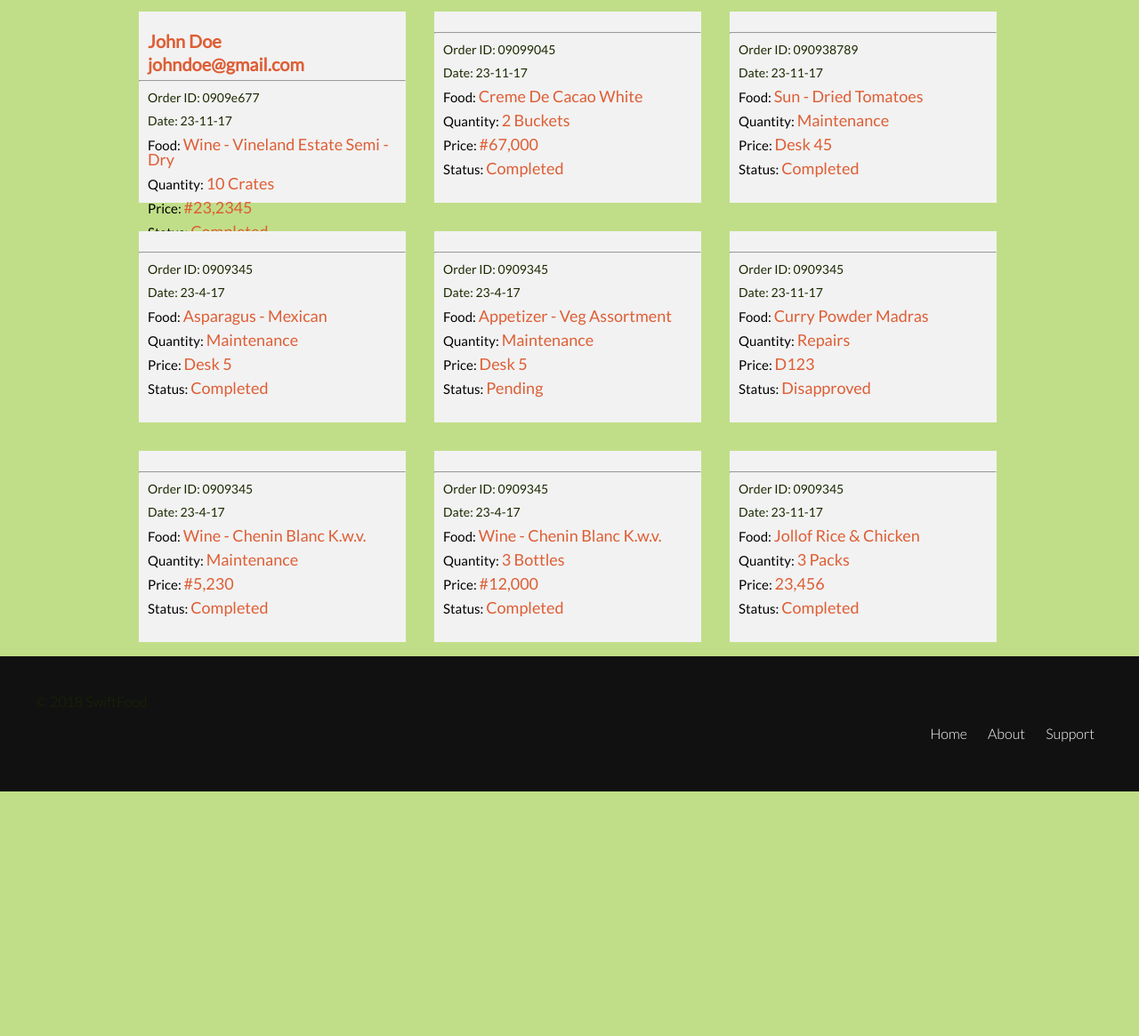
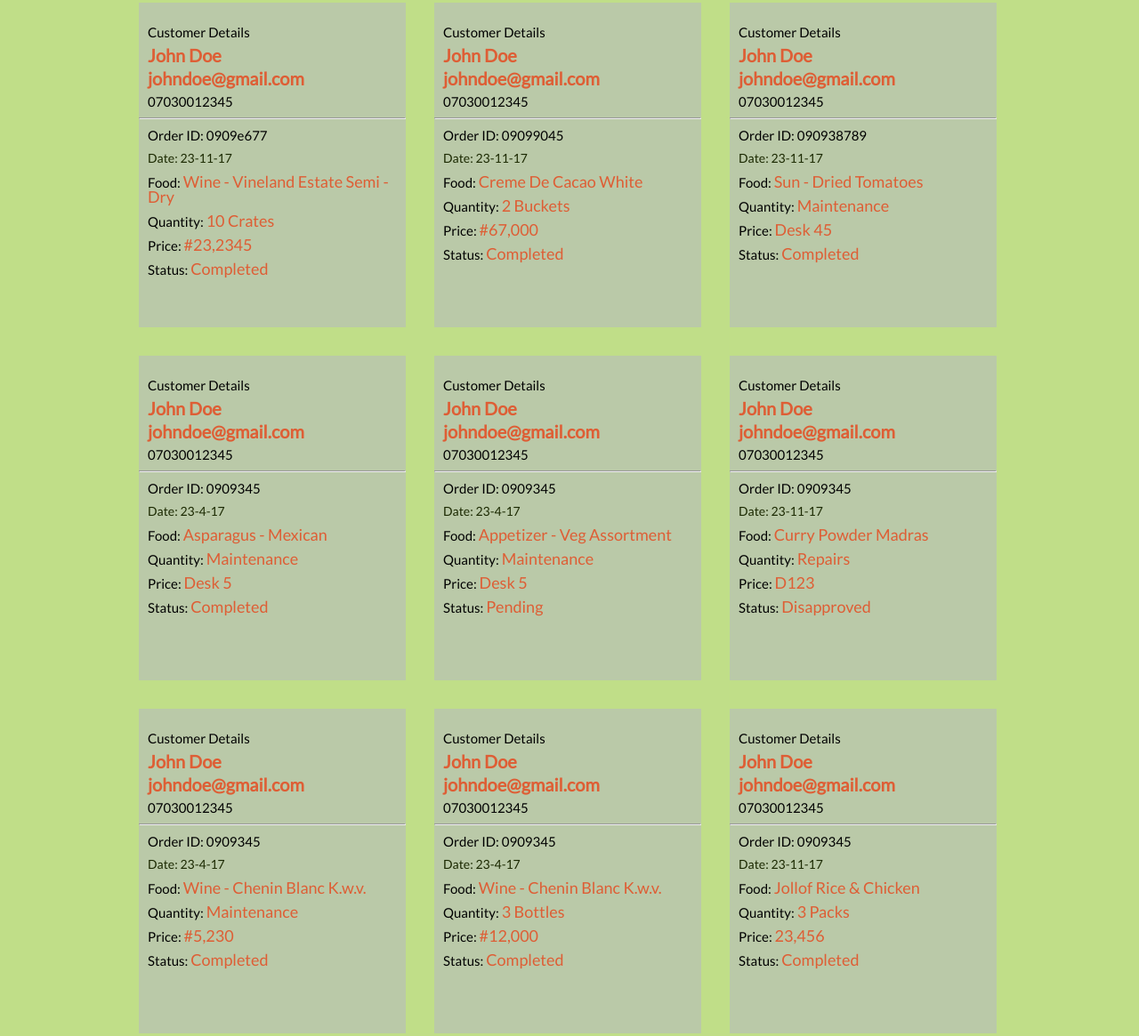
Before and after one commit to Anuoluwa/FirstForFood, a website: page UI/adminpage.html in a window 1280 px wide. Shown: the part 183-1348 px from the top of the page at 89% size. Before the commit the page ends 1073 px from the top, so only its background shows below. Drawn offline with Linux system fonts and the light colour scheme.

Commit message:
[Feature 160485832] Create admin page with cards, for customer and order details

```diff
--- a/UI/adminpage.html
+++ b/UI/adminpage.html
@@ -6,8 +6,7 @@
     <meta http-equiv="X-UA-Compatible" content="IE=edge">
     <title>Maintenance Tracker App </title>
     <meta name="viewport" content="width=device-width, initial-scale=1">
-    <link rel="stylesheet" type="text/css" media="screen" href="assets/stylesheets/main.css" />
-    <link rel="stylesheet" type="text/css" media="screen" href="assets/css/userpage.css" />
+    <link rel="stylesheet" type="text/css" media="screen" href="assets/css/adminpage.css" />
     <link rel="stylesheet" href="http://fonts.googleapis.com/css?family=Lato:100,300,400">
     <link rel="stylesheet" href="https://use.fontawesome.com/releases/v5.2.0/css/all.css" integrity="sha384-hWVjflwFxL6sNzntih27bfxkr27PmbbK/iSvJ+a4+0owXq79v+lsFkW54bOGbiDQ"
         crossorigin="anonymous">
@@ -42,10 +41,12 @@
     <div class="wrapper main">
         <section class="admin-details-card">
             <div class="details-boxlink">
+                <p>Customer Details</p>
                 <h4>John Doe</h4>
                 <h4>johndoe@gmail.com</h4>
+                <p>07030012345</p>
                 <hr>
-                <h6>Order ID: 0909e677</h6>
+                <p>Order ID: 0909e677</p>
                 <h6>Date: 23-11-17</h6>
                 <p>Food: <small>Wine - Vineland Estate Semi - Dry</small></p>
                 <p>Quantity: <small>10 Crates</small></p>
@@ -54,8 +55,12 @@
             </div>
 
             <div class="details-boxlink">
+                <p>Customer Details</p>
+                <h4>John Doe</h4>
+                <h4>johndoe@gmail.com</h4>
+                <p>07030012345</p>
                 <hr>
-                <h6>Order ID: 09099045</h6>
+                <p>Order ID: 09099045</p>
                 <h6>Date: 23-11-17</h6>
                 <p>Food: <small>Creme De Cacao White</small></p>
                 <p>Quantity: <small>2 Buckets</small></p>
@@ -63,8 +68,12 @@
                 <p>Status: <small class="success">Completed</small></p>
             </div>
             <div class="details-boxlink">
+                <p>Customer Details</p>
+                <h4>John Doe</h4>
+                <h4>johndoe@gmail.com</h4>
+                <p>07030012345</p>
                 <hr>
-                <h6>Order ID: 090938789</h6>
+                <p>Order ID: 090938789</p>
                 <h6>Date: 23-11-17</h6>
                 <p>Food: <small>Sun - Dried Tomatoes</small></p>
                 <p>Quantity: <small>Maintenance</small></p>
@@ -73,8 +82,12 @@
             </div>
 
             <div class="details-boxlink">
+                <p>Customer Details</p>
+                <h4>John Doe</h4>
+                <h4>johndoe@gmail.com</h4>
+                <p>07030012345</p>
                 <hr>
-                <h6>Order ID: 0909345</h6>
+                <p>Order ID: 0909345</p>
                 <h6>Date: 23-4-17</h6>
                 <p>Food: <small>Asparagus - Mexican</small></p>
                 <p>Quantity: <small>Maintenance</small></p>
@@ -83,8 +96,12 @@
             </div>
 
             <div class="details-boxlink">
+                <p>Customer Details</p>
+                <h4>John Doe</h4>
+                <h4>johndoe@gmail.com</h4>
+                <p>07030012345</p>
                 <hr>
-                <h6>Order ID: 0909345</h6>
+                <p>Order ID: 0909345</p>
                 <h6>Date: 23-4-17</h6>
                 <p>Food: <small>Appetizer - Veg Assortment</small></p>
                 <p>Quantity: <small>Maintenance</small></p>
@@ -92,8 +109,12 @@
                 <p>Status: <small class="success">Pending</small></p>
             </div>
             <div class="details-boxlink">
+                <p>Customer Details</p>
+                <h4>John Doe</h4>
+                <h4>johndoe@gmail.com</h4>
+                <p>07030012345</p>
                 <hr>
-                <h6>Order ID: 0909345</h6>
+                <p>Order ID: 0909345</p>
                 <h6>Date: 23-11-17</h6>
                 <p>Food: <small>Curry Powder Madras</small></p>
                 <p>Quantity: <small>Repairs</small></p>
@@ -102,8 +123,12 @@
             </div>
 
             <div class="details-boxlink">
+                <p>Customer Details</p>
+                <h4>John Doe</h4>
+                <h4>johndoe@gmail.com</h4>
+                <p>07030012345</p>
                 <hr>
-                <h6>Order ID: 0909345</h6>
+                <p>Order ID: 0909345</p>
                 <h6>Date: 23-4-17</h6>
                 <p>Food: <small>Wine - Chenin Blanc K.w.v.</small></p>
                 <p>Quantity: <small>Maintenance</small></p>
@@ -112,8 +137,12 @@
             </div>
 
             <div class="details-boxlink">
+                <p>Customer Details</p>
+                <h4>John Doe</h4>
+                <h4>johndoe@gmail.com</h4>
+                <p>07030012345</p>
                 <hr>
-                <h6>Order ID: 0909345</h6>
+                <p>Order ID: 0909345</p>
                 <h6>Date: 23-4-17</h6>
                 <p>Food: <small>Wine - Chenin Blanc K.w.v.</small></p>
                 <p>Quantity: <small>3 Bottles</small></p>
@@ -121,8 +150,12 @@
                 <p>Status: <small class="success">Completed</small></p>
             </div>
             <div class="details-boxlink">
+                <p>Customer Details</p>
+                <h4>John Doe</h4>
+                <h4>johndoe@gmail.com</h4>
+                <p>07030012345</p>
                 <hr>
-                <h6>Order ID: 0909345</h6>
+                <p>Order ID: 0909345</p>
                 <h6>Date: 23-11-17</h6>
                 <p>Food: <small>Jollof Rice & Chicken</small></p>
                 <p>Quantity: <small>3 Packs</small></p>
--- a/UI/assets/css/adminpage.css
+++ b/UI/assets/css/adminpage.css
@@ -57,7 +57,8 @@ table {
 }
 
 body {
-    color: #f2f2f2;
+    background: #C0DE88;
+    color: rgb(27, 41, 1);
     font: 300 16px/22px "Lato", "Open Sans", "Helvetica Neue", Helvetica, Arial, sans-serif;
 }
 a {
@@ -218,7 +219,6 @@ footer ul li a {
     }
 
 }
-
 /*
     ========================================
              Users Details view
@@ -254,6 +254,10 @@ footer ul li a {
     font-weight: 400;
 }
 
+.main{
+    background: #C0DE88;
+}
+
 @media only screen and (min-width: 1000px) {
     .wrapper {
         width: 1000px;
@@ -283,86 +287,19 @@ footer ul li a {
 
 /*
     ========================================
-             Users Details view
-    ========================================
-*/
-
-.details-card div {
-    margin: 16px 16px 16px;
-    padding-top: 15px;
-    width: calc(100% - 32px);
-    height: 250px;
-    background-color: #f2f2f2;
-
-
-}
-
-.details-card p  {
-    margin: 10px;
-    color: #180633;
-    font-weight: 500;
-    line-height: 16px;
-    font-size: 18px;
-
-}
-
-.details-card div a {
-    font-weight: 500;
-    font-size: 24px;
-}
-.detail-title {
-    margin: 30px 0px 0px 50px;
-    font-size: 30px;
-    font-weight: 400;
-}
-
-@media only screen and (min-width: 1000px) {
-    .wrapper {
-        width: 1000px;
-        margin: 0 auto;
-    }
-    .details-card div {
-        margin: 20px 16px 20px;
-        height: 230px;
-        background-color: #f2f2f2;
-        float: left;
-    }
-    .details-card {
-        overflow: hidden;
-    }
-    .details-boxlink {
-        width: calc(32% - 20px) !important;
-
-    }
-
-    .admin-details-card div {
-        margin: 20px 16px 20px;
-        height: 330px;
-        background-color: #f2f2f2;
-        float: left;
-    }
-}
-
-
-/*
-    ========================================
-             Admin Details view
+      Details view
     ========================================
 */
 
 .info {
     color: blue;
 }
-
-
 .admin-details-card div {
     margin: 16px 16px 16px;
     padding-top: 15px;
     width: calc(100% - 32px);
-    height: 400px;
-    background-color: #f2f2f2;
-
-
+    height: 350px;
+    background-color: #bac9a8;
 }
 
 .admin-details-card p  {
@@ -384,7 +321,7 @@ footer ul li a {
 
 .admin-details-card h4  {
     margin: 10px;
-    color:  #00B4CC;
+    color:  #DE5E35;
     font-weight: 600;
     line-height: 16px;
     font-size: 20px;
@@ -392,16 +329,15 @@ footer ul li a {
 }
 .admin-details-card small  {
     font-weight: 400;
-    color: #00B4CC;
+    color: #DE5E35;
     line-height: 16px;
-    font-size: 20px;
+    font-size: 18px;
 }
 .admin-detail-title {
     margin: 30px 0px 0px 50px;
     font-size: 24px;
     font-weight: 380;
 }
-
 .search {
     width: 100%;
     position: relative
@@ -453,5 +389,5 @@ footer ul li a {
         left: 50%;
         transform: translate(-0%, -580%);
       }
-
+    }
 }
```
Lines whose indentation alone changed are shown as unchanged.
